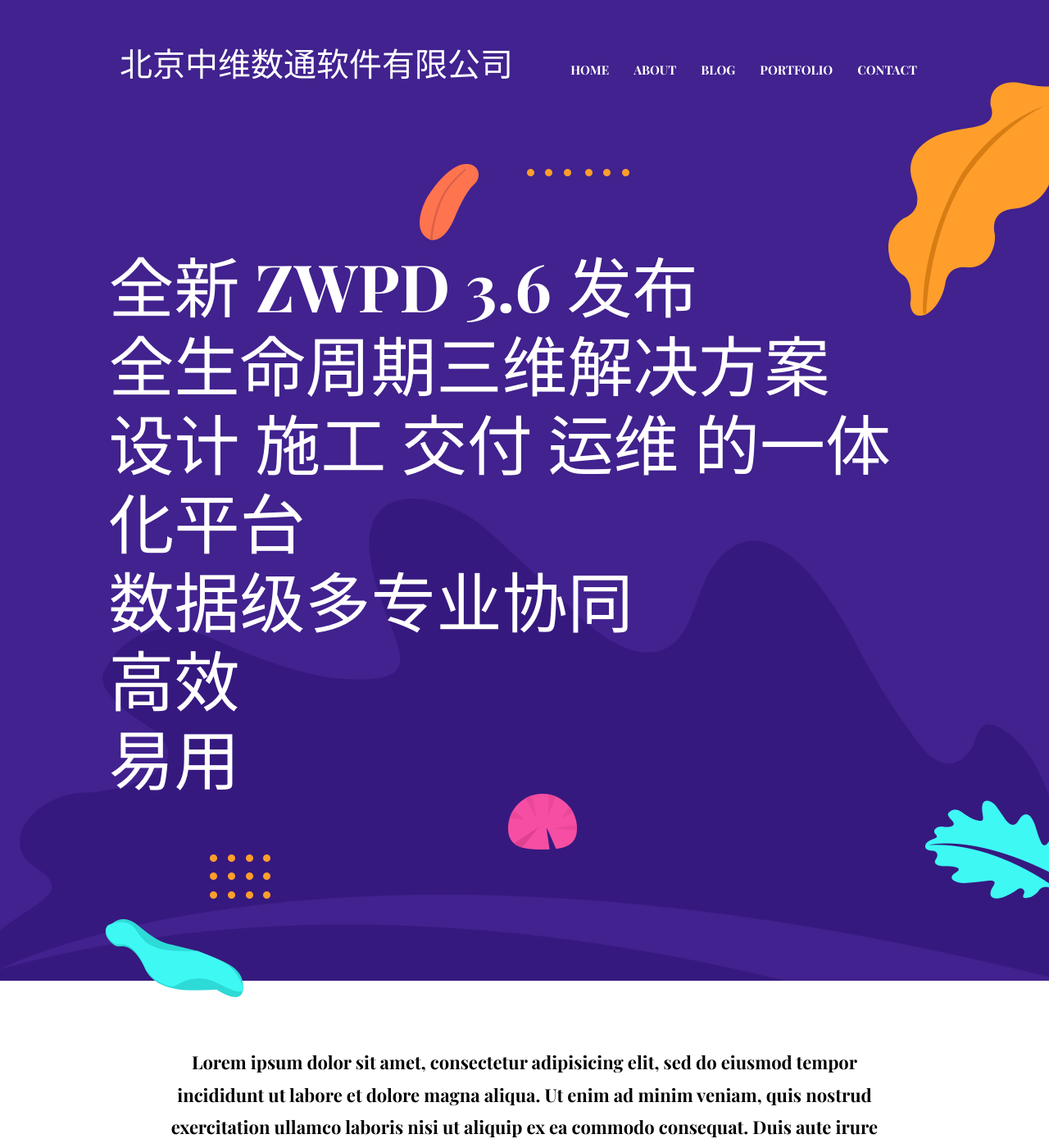
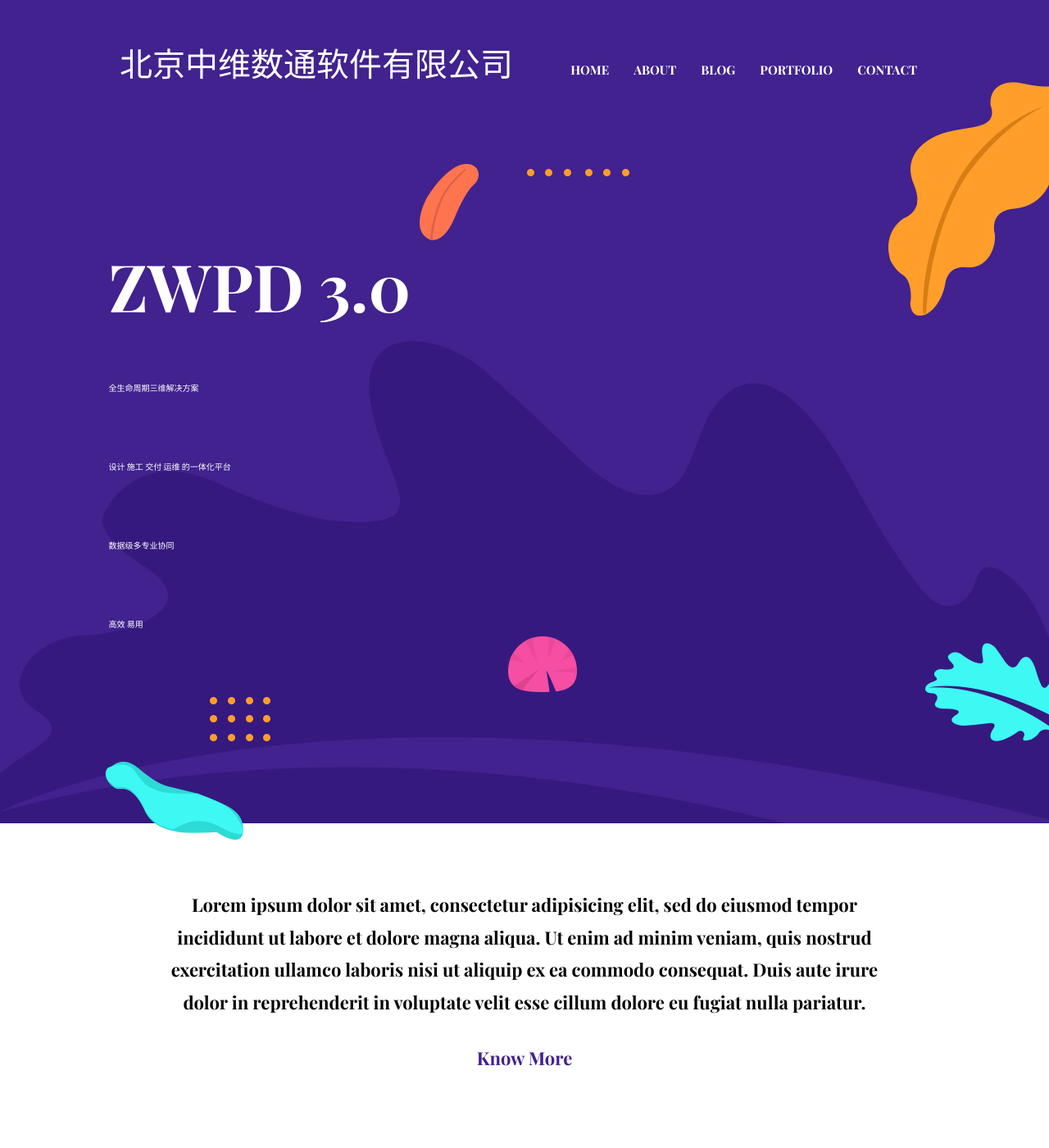
Before and after one commit to zwpim/zwpim.github.io, a Jekyll site: the page built from index.html, in a window 1280 px wide and 1400 px high. Shown: the whole window at 82% size. Built offline with Jekyll 4.4.1, drawn with Linux system fonts in a browser that asks for light colours.

Commit message:
Update settings.yml

```diff
--- a/_data/settings.yml
+++ b/_data/settings.yml
@@ -38,7 +38,7 @@ disqus-identifier: # Add your shortname for Disqus Comment. For example mr-brown
 # Hero Section
 
 hero:
-  hero-title: 全新 <b>ZWPD 3.6</b> 发布 <br> 全生命周期三维解决方案 <br> 设计 施工 交付 运维 的一体化平台 <br> 数据级多专业协同 <br> 高效 <br> 易用
+  hero-title: <b>ZWPD 3.0</b> <br/> <font size="-2">全生命周期三维解决方案</font> <br/> <font size="-2">设计 施工 交付 运维 的一体化平台</font> <br/> <font size="-2">数据级多专业协同</font> <br/> <font size="-2">高效  易用</font>
 
 social:
 # - {icon: "ti-facebook", link: "#"}
```
